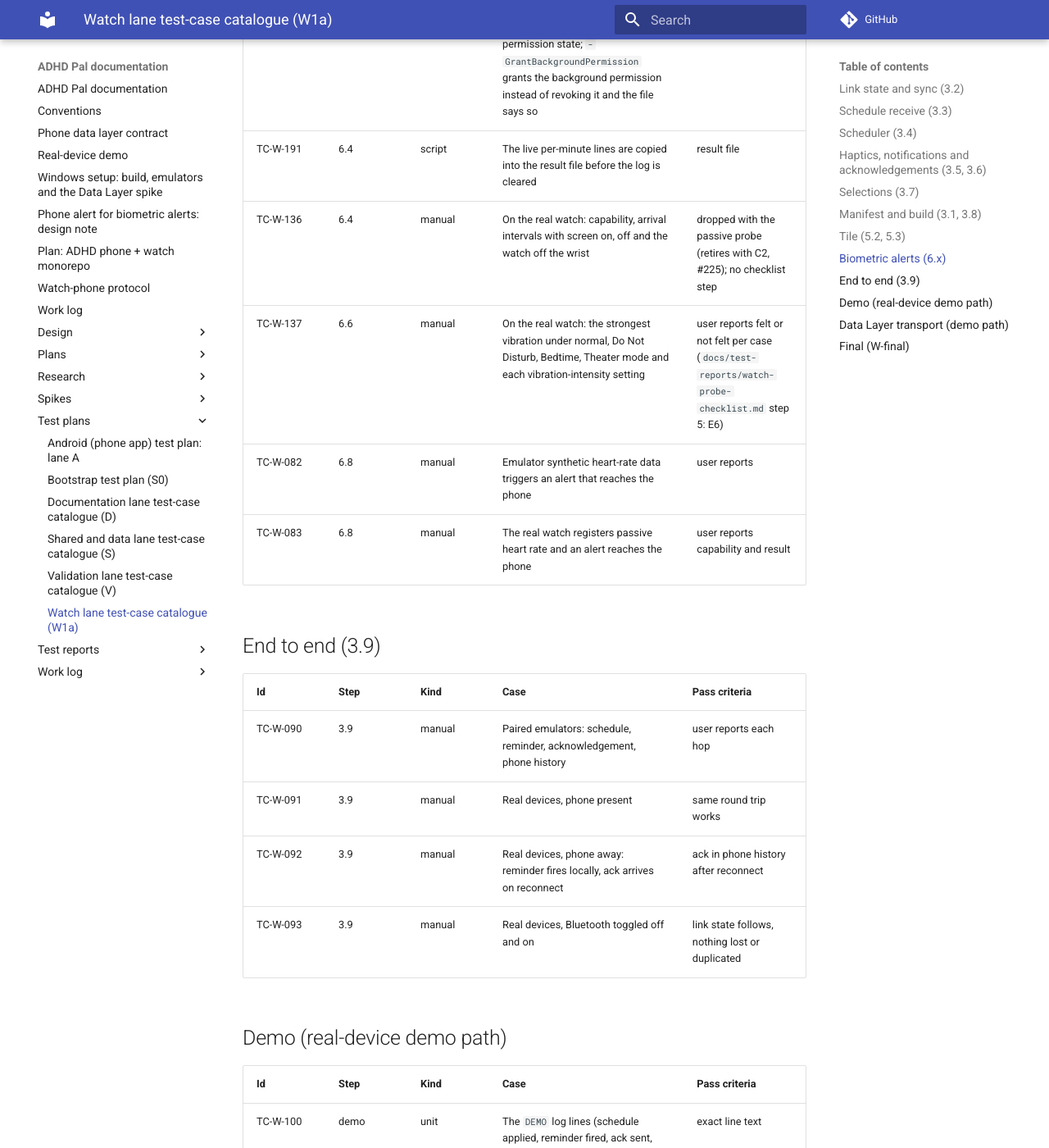
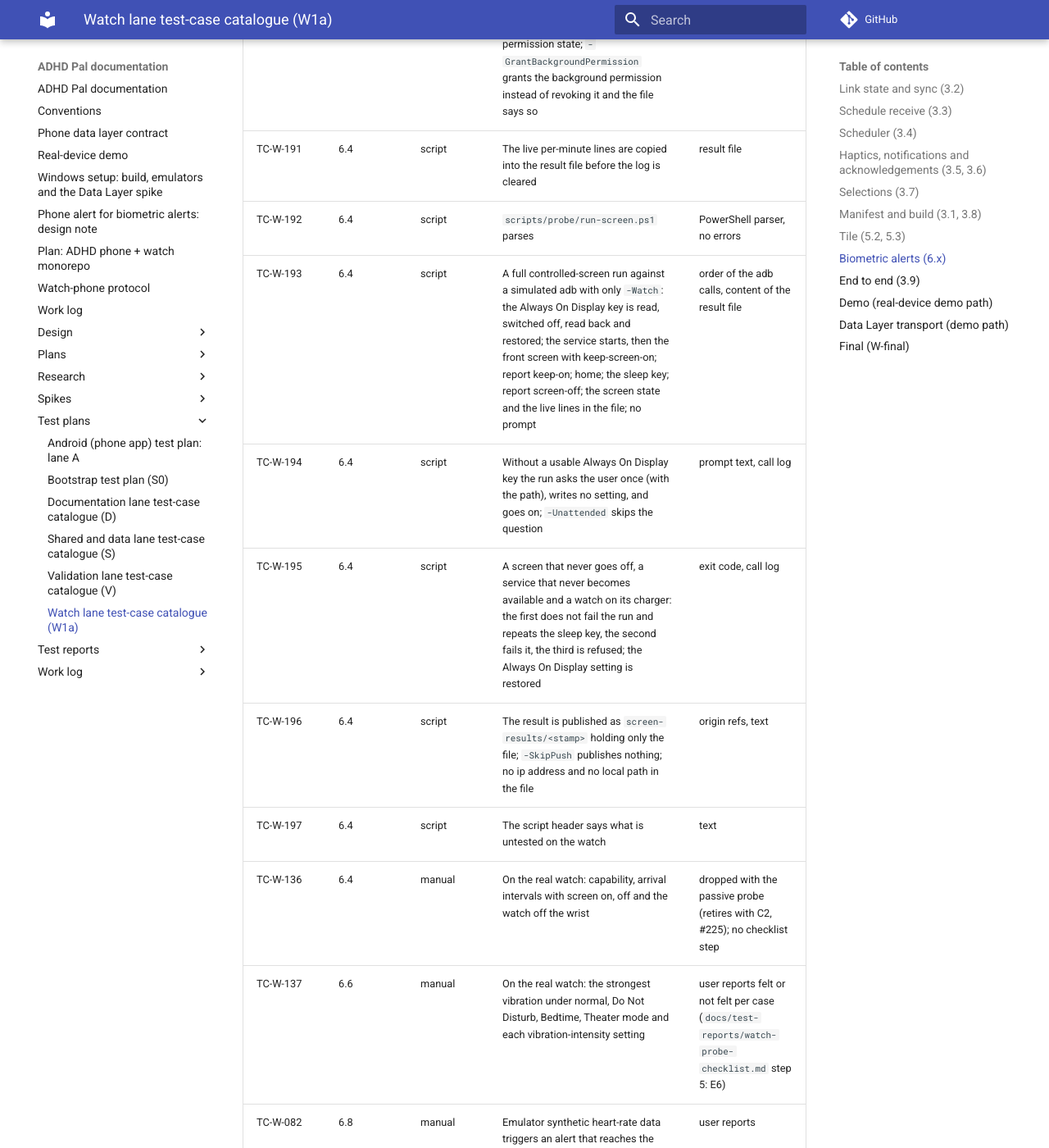
Before and after one commit to shlomoa/my-adhd-pal, an MkDocs documentation site: the page built from docs/test-plans/watch.md, in a window 1280 px wide and 1400 px high, scrolled down 13490 px. Shown: the whole window at 82% size. Built offline with MkDocs 1.6.1 and Material for MkDocs 9.7.7, drawn with Linux system fonts in a browser that asks for light colours; comment, search, counter and statistics services are not loaded.

Commit message:
Tests for the controlled-screen run script (red: run-screen.ps1 does not exist yet)
Co-Authored-By: Claude Sonnet 5.5 <noreply@anthropic.com>
Claude-Session: https://claude.ai/code/session_01WEDbyAJ64XqdSoQasUsg7b

```diff
--- a/docs/test-plans/watch.md
+++ b/docs/test-plans/watch.md
@@ -182,6 +182,12 @@ Note (retirement, docs only): TC-W-132 to 136 and TC-W-139 to 143 belong to the
 | TC-W-189 | 6.4 | unit | The minute of the run counts from the start and never goes below zero | numbers |
 | TC-W-190 | 6.4 | script | The E1 result file shows the permission state; `-GrantBackgroundPermission` grants the background permission instead of revoking it and the file says so | call log, result file |
 | TC-W-191 | 6.4 | script | The live per-minute lines are copied into the result file before the log is cleared | result file |
+| TC-W-192 | 6.4 | script | `scripts/probe/run-screen.ps1` parses | PowerShell parser, no errors |
+| TC-W-193 | 6.4 | script | A full controlled-screen run against a simulated adb with only `-Watch`: the Always On Display key is read, switched off, read back and restored; the service starts, then the front screen with keep-screen-on; report keep-on; home; the sleep key; report screen-off; the screen state and the live lines in the file; no prompt | order of the adb calls, content of the result file |
+| TC-W-194 | 6.4 | script | Without a usable Always On Display key the run asks the user once (with the path), writes no setting, and goes on; `-Unattended` skips the question | prompt text, call log |
+| TC-W-195 | 6.4 | script | A screen that never goes off, a service that never becomes available and a watch on its charger: the first does not fail the run and repeats the sleep key, the second fails it, the third is refused; the Always On Display setting is restored | exit code, call log |
+| TC-W-196 | 6.4 | script | The result is published as `screen-results/<stamp>` holding only the file; `-SkipPush` publishes nothing; no ip address and no local path in the file | origin refs, text |
+| TC-W-197 | 6.4 | script | The script header says what is untested on the watch | text |
 | TC-W-136 | 6.4 | manual | On the real watch: capability, arrival intervals with screen on, off and the watch off the wrist | dropped with the passive probe (retires with C2, #225); no checklist step |
 | TC-W-137 | 6.6 | manual | On the real watch: the strongest vibration under normal, Do Not Disturb, Bedtime, Theater mode and each vibration-intensity setting | user reports felt or not felt per case (`docs/test-reports/watch-probe-checklist.md` step 5: E6) |
 | TC-W-082 | 6.8 | manual | Emulator synthetic heart-rate data triggers an alert that reaches the phone | user reports |
```
Also changed, not shown: 2 other files.
